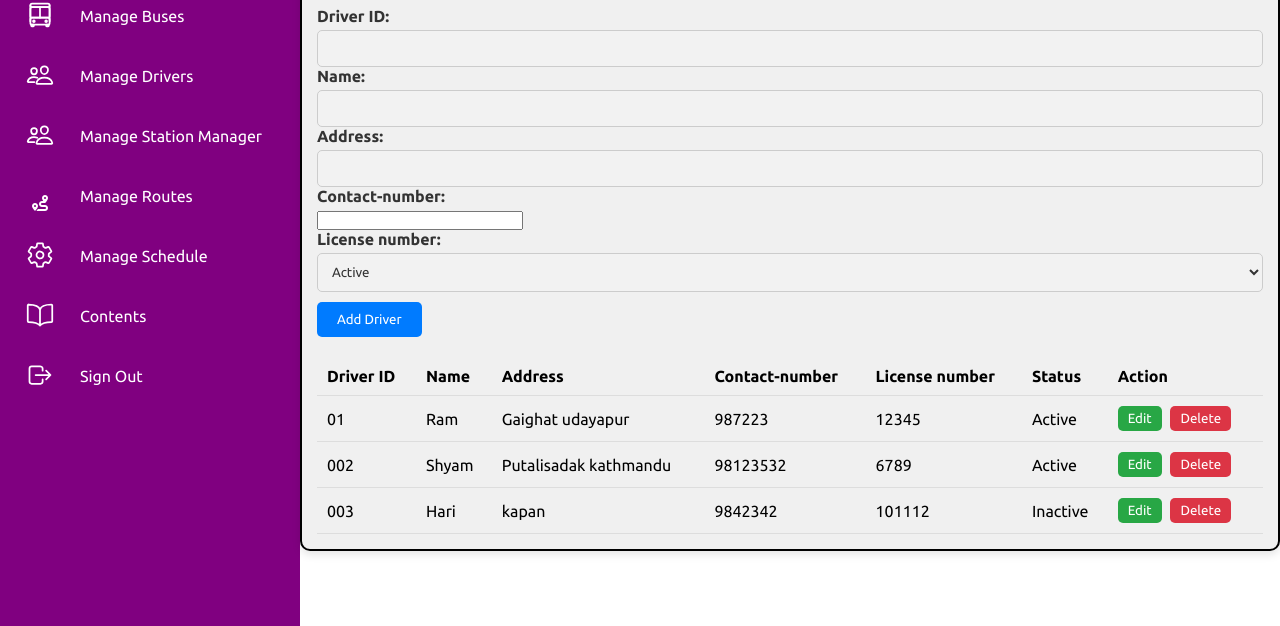
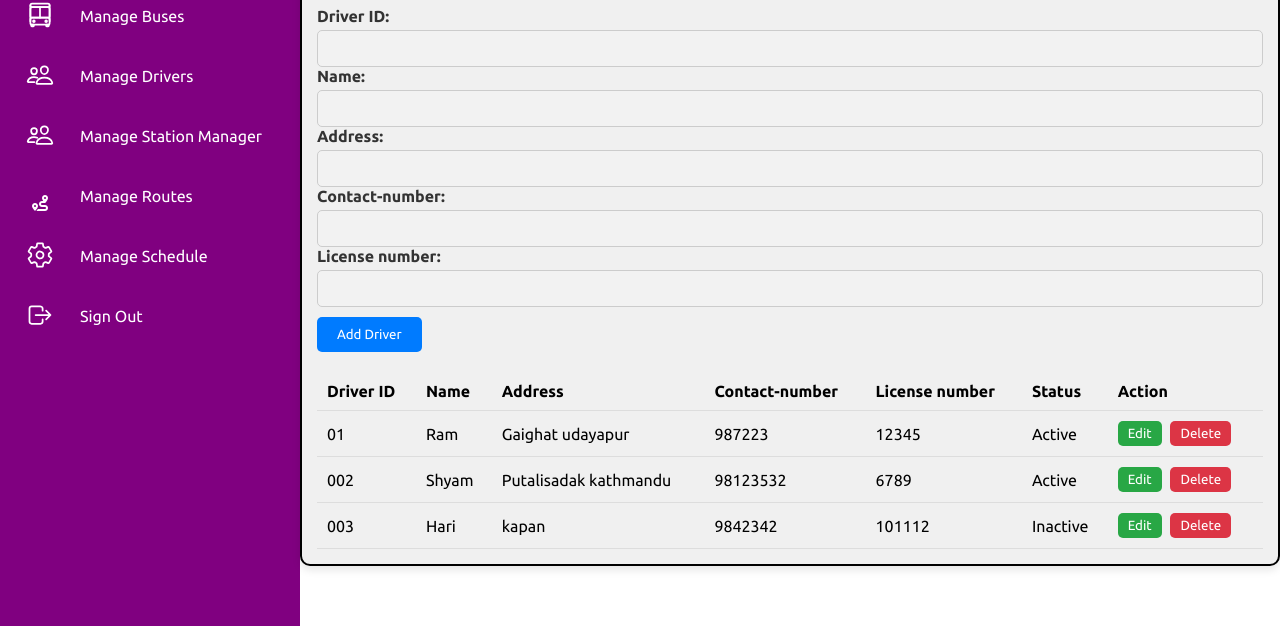
Before and after one commit to Sosal-star/collaboratory, a plain HTML site: page managedriver.html in a window 1280 px wide. Both pictures are taken after a click on the button "Add Driver". Shown: the part 174-800 px from the top of the page. Drawn offline with nearby package versions, Linux system fonts and the light colour scheme.

Commit message:
code changes

```diff
--- a/managedriver.html
+++ b/managedriver.html
@@ -88,14 +88,14 @@
                     </a>
                 </li> -->
 
-                <li>
+                <!-- <li>
                     <a href = "#">
                         <span class="icon">
                             <ion-icon name="book-outline"></ion-icon>
                         </span>
                         <span class="title">Contents</span>
                     </a>
-                </li>
+                </li> -->
                 <li>
                     <a href="#" id="signout-link">
                         <span class="icon">
@@ -129,12 +129,10 @@
                 <label for="capacity">Address:</label>
                 <input type="text" id="model" name="model" required>
                 <label for="capacity">Contact-number:</label>
-                <input type="number" id="capacity" name="capacity" required>
-                <label for="status">License number:</label>
-                <select id="status" name="status">
-                    <option value="active">Active</option>
-                    <option value="inactive">Inactive</option>
-                </select>
+                <input type="text" id="capacity" name="capacity" required>
+                <label for="license">License number:</label>
+                <input type="text" id="license" name="license" required>
+
                 <button type="submit" class="Addbutton">Add Driver</button>
             </form>
         </div>
```
Also changed, not shown: index.html (+2 -2 lines), login.html (+2 -0 lines), managebus.html (+2 -2 lines), manageroutes.html (+4 -7 lines), manageschedule.html (+5 -7 lines), stationmanager.html (+5 -7 lines).
